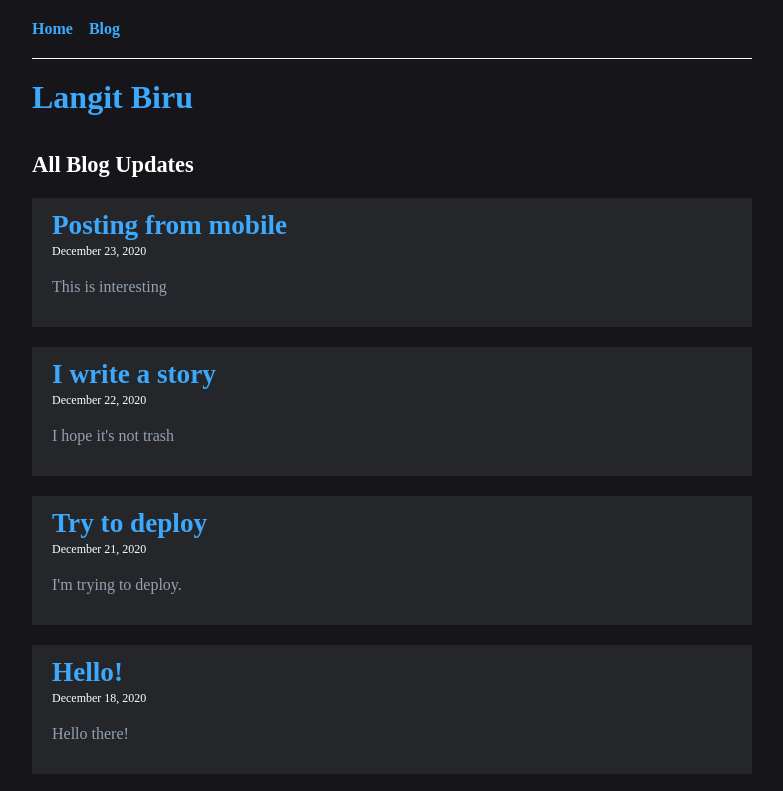
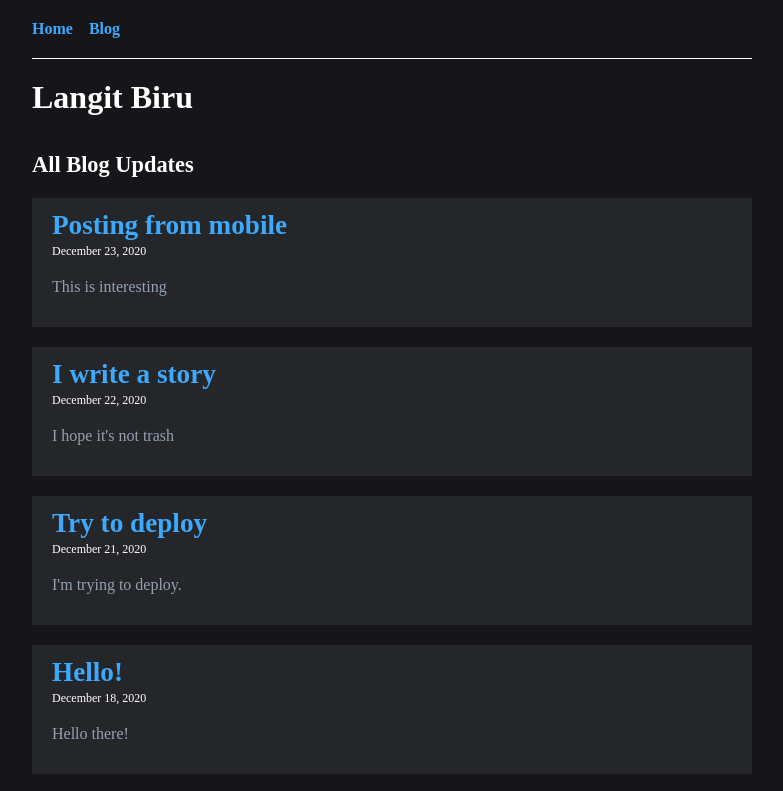
Before and after one commit to langitbiru6107/langit-biru, a Gatsby site: page / in a window 1280 px wide. Shown: the top 791 px of the page, without its empty margins (248-1031 px from the left). Built offline with nearby package versions, Linux system fonts and the light colour scheme; Gatsby itself is replaced by a stand-in of ours.

Commit message:
remove title from layout component

```diff
--- a/src/components/Layout.tsx
+++ b/src/components/Layout.tsx
@@ -1,20 +1,16 @@
-import { Link } from "gatsby";
 import React from "react";
 import Nav from "./Nav";
 
 interface Props {
-  title: string;
   children: JSX.Element | JSX.Element[];
 }
 
-const Layout = ({ title, children }: Props) => {
+const Layout = ({ children }: Props) => {
   return (
     <div className="wrapper">
       <Nav />
       <header>
-        <h1>
-          <Link to="/">{title}</Link>
-        </h1>
+        <h1>Langit Biru</h1>
       </header>
       <main>{children}</main>
       <footer>© {new Date().getFullYear()} LangitBiru6107</footer>
--- a/src/pages/index.tsx
+++ b/src/pages/index.tsx
@@ -6,12 +6,11 @@ import PostItem from "../components/PostItem";
 import SEO from "../components/SEO";
 
 const BlogIndex: React.FC<PageProps<IndexPageQuery>> = ({ data }) => {
-  const siteTitle = data.site.siteMetadata.title;
   const allBlogPosts = data.allBlogPosts.nodes;
   const allStoryPosts = data.allStoryPosts.nodes;
 
   return (
-    <Layout title={siteTitle}>
+    <Layout>
       <SEO title="Home" />
       <PostItem title="All Blog Updates" posts={allBlogPosts} />
       <PostItem title="All Story Updates" posts={allStoryPosts} />
@@ -23,12 +22,6 @@ export default BlogIndex;
 
 export const pageQuery = graphql`
   query IndexPage {
-    site {
-      siteMetadata {
-        title
-      }
-    }
-
     allBlogPosts: allMarkdownRemark(
       sort: { fields: [frontmatter___date], order: DESC }
       filter: { frontmatter: { type: { eq: "blog" } } }
```
Also changed, not shown: src/pages/404.tsx (+2 -16 lines), src/templates/Post.tsx (+1 -7 lines), types/gatsby-graphql.ts (+0 -8 lines).
